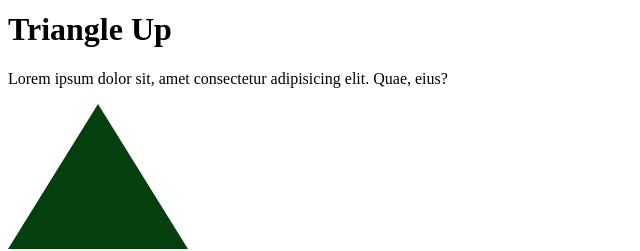
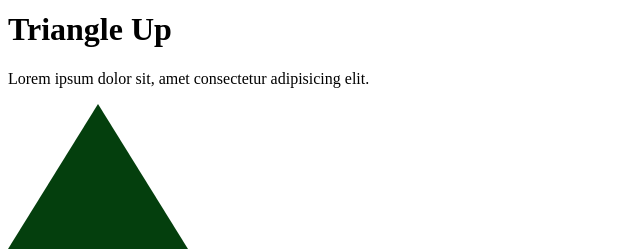
Before and after one commit to Usamakz/Portfolio, a plain HTML site: page project.html/demo.html in a window 1280 px wide. Shown: the part 588-839 px from the top of the page, 0-640 px from the left. Drawn offline with Linux system fonts and the light colour scheme.

Commit message:
extra word

```diff
--- a/project.html/demo.html
+++ b/project.html/demo.html
@@ -20,7 +20,7 @@
 
     </div>
     <h1>Triangle Up</h1>
-    <p>Lorem ipsum dolor sit, amet consectetur adipisicing elit. Quae, eius?</p>
+    <p>Lorem ipsum dolor sit, amet consectetur adipisicing elit.</p>
     <div class="triangle-up">
     </div>
 
```
